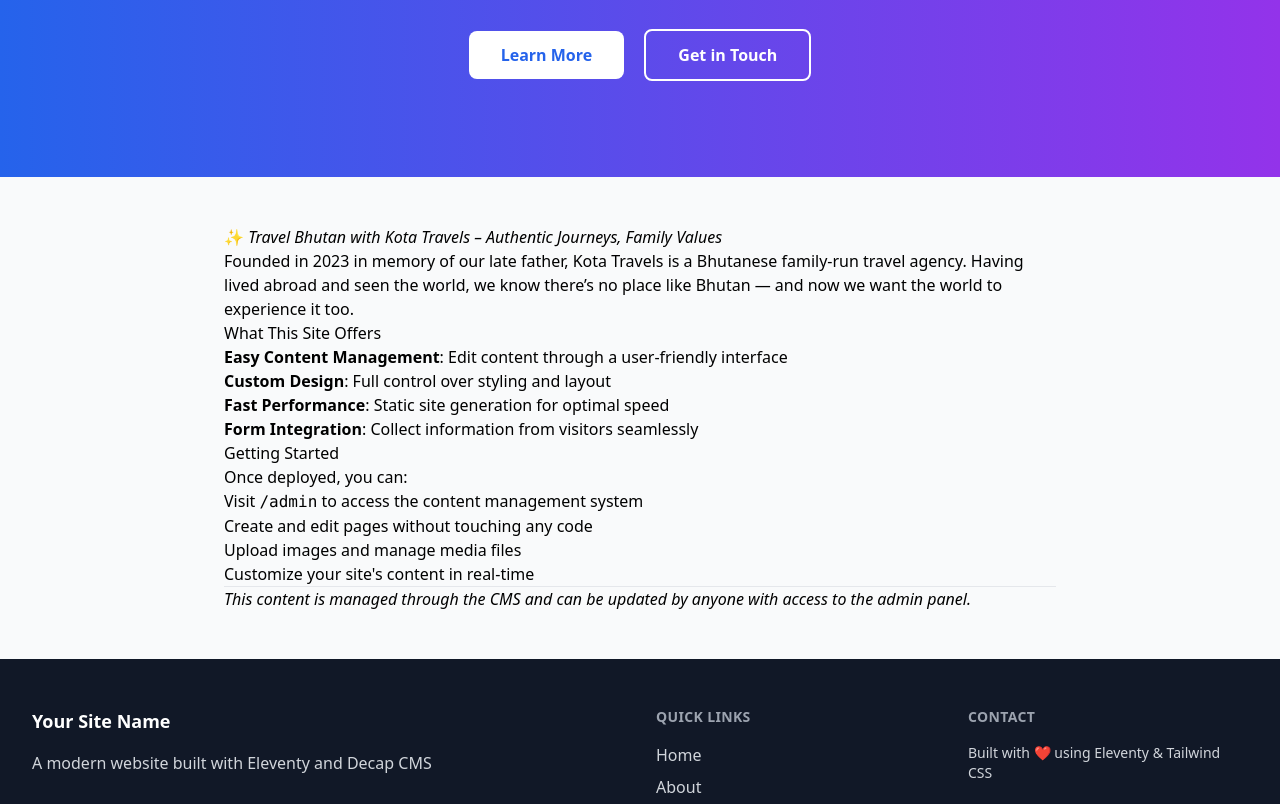
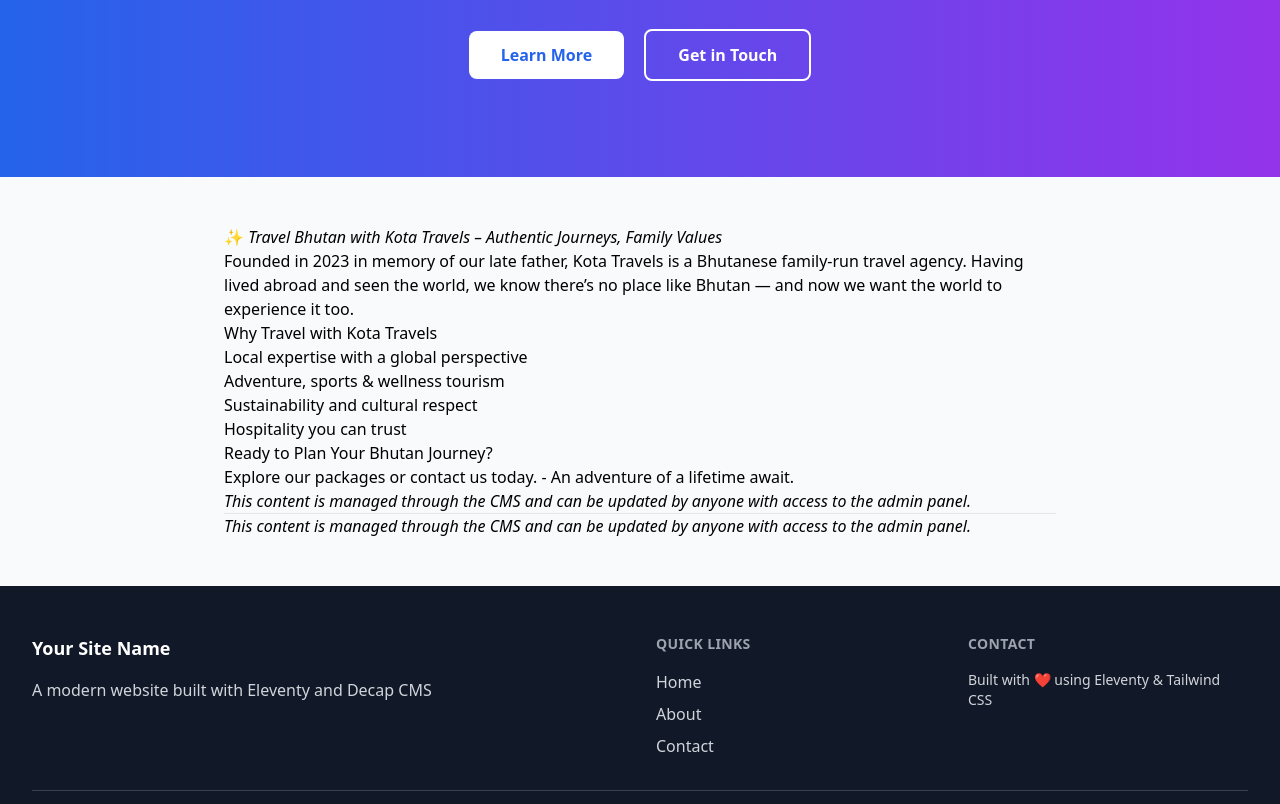
Before and after one commit to tsheden11/Eleventy-Netlify, an Eleventy site: page src/index.md in a window 1280 px wide. Shown: the part 280-1084 px from the top of the page. Built offline with nearby package versions, Linux system fonts and the light colour scheme; Eleventy itself is replaced by a stand-in of ours; files that its build step writes are made by us from their sources.

Commit message:
Update Pages “home”

```diff
--- a/src/index.md
+++ b/src/index.md
@@ -6,21 +6,20 @@
 
 Founded in 2023 in memory of our late father, Kota Travels is a Bhutanese family-run travel agency. Having lived abroad and seen the world, we know there’s no place like Bhutan — and now we want the world to experience it too.
 
-## What This Site Offers
+## Why Travel with Kota Travels
 
-* **Easy Content Management**: Edit content through a user-friendly interface
-* **Custom Design**: Full control over styling and layout
-* **Fast Performance**: Static site generation for optimal speed
-* **Form Integration**: Collect information from visitors seamlessly
+* Local expertise with a global perspective
+* Adventure, sports & wellness tourism
+* Sustainability and cultural respect
+* Hospitality you can trust
 
-## Getting Started
+## Ready to Plan Your Bhutan Journey?
 
-Once deployed, you can:
+Explore our packages or contact us today. - An adventure of a lifetime await.
 
-1. Visit `/admin` to access the content management system
-2. Create and edit pages without touching any code
-3. Upload images and manage media files
-4. Customize your site's content in real-time
+*This content is managed through the CMS and can be updated by anyone with access to the admin panel.*
+
+
 
 - - -
 
```
